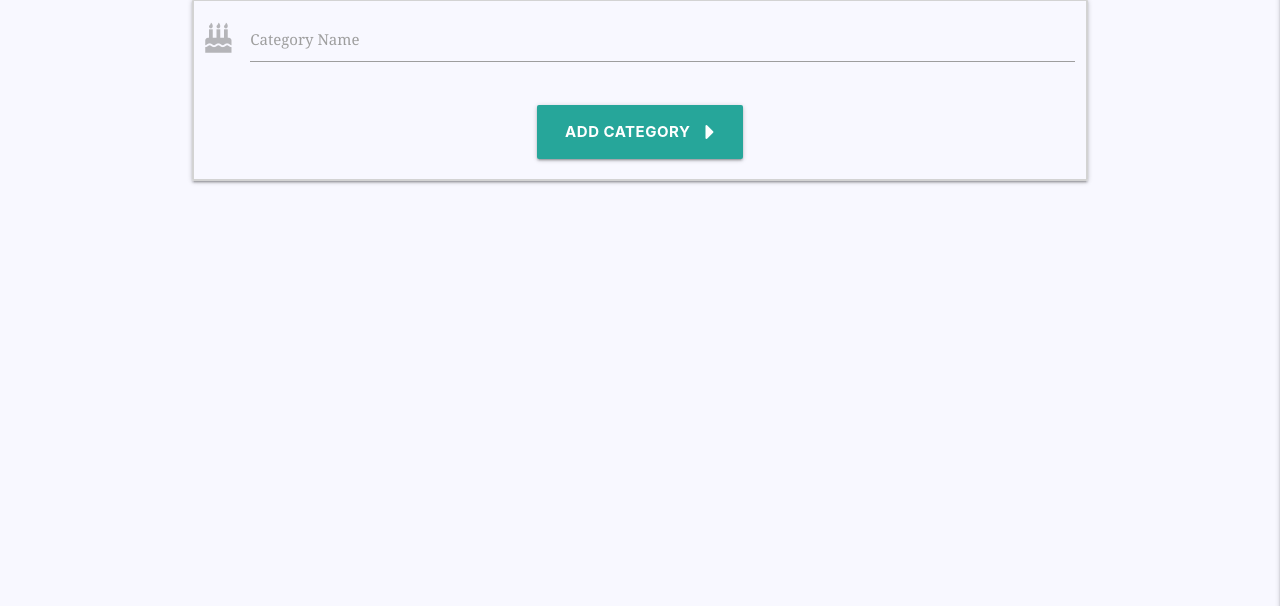
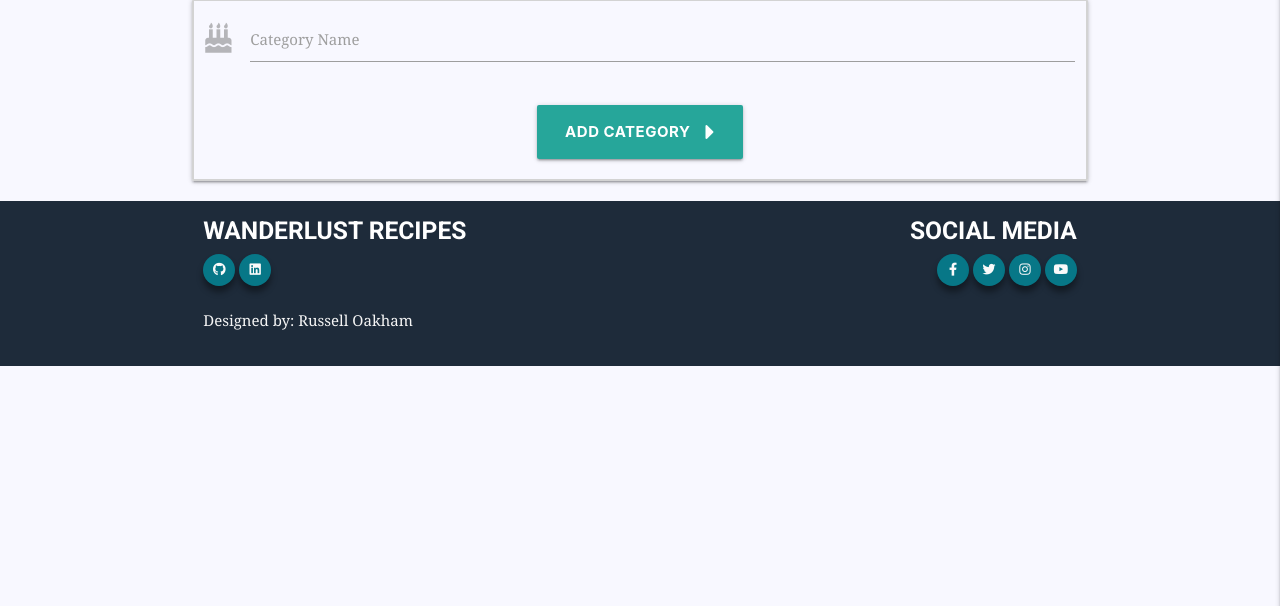
Before and after one commit to RussOakham/wanderlust-recipes, a Flask app: page /add_category in a window 1280 px wide. Shown: the part 181-787 px from the top of the page. Run offline with Flask 2, Linux system fonts and the light colour scheme; some libraries are stand-ins or nearby versions.

Commit message:
footer - footer added and styled

```diff
--- a/static/css/style.css
+++ b/static/css/style.css
@@ -155,6 +155,47 @@ nav .brand-logo i.material-icons {
     height: 30vh;
     background-size: contain;
     margin-bottom: 20px;
+}
+
+#footer-row {
+    margin-bottom: 0;
+    padding-bottom: 20px;
+}
+
+.page-footer {
+    background-color: #1E2B3A;
+    padding: 0;
+}
+
+.page-footer .footer-copyright {
+    padding: 0px;
+}
+
+.social-links a i {
+    width: 32px;
+    height: 32px;
+    padding: 12px 0;
+    margin-bottom: 8px;
+    border-radius: 25px;
+    font-size: 13px;
+    line-height: 7px;
+    text-align: center;
+    color: #fafafa;
+    background: #077787;
+    -moz-transition: background-color 0.35s ease-in-out;
+    -webkit-transition: background-color 0.35s ease-in-out;
+    -o-transition: background-color 0.35s ease-in-out;
+    transition: background-color 0.35s ease-in-out;
+    -webkit-box-shadow: 0px 0.4rem 0.4rem 0px rgba(0, 0, 0, .4);
+    box-shadow: 0px 0.4rem 0.4rem 0px rgba(0, 0, 0, .4);
+}
+
+.social-links a i:hover {
+    background-color: #2bbbad;
+}
+
+.right {
+    text-align: right;
 }
 
 .recipe-panel {
--- a/templates/base.html
+++ b/templates/base.html
@@ -88,6 +88,47 @@
         {% endblock %}
     </main>
 
+    <footer class="page-footer">
+        <div class="container">
+            <div class="row" id="footer-row">
+                <div class="col s6">
+                    <h5 class="white-text">Wanderlust Recipes</h5>
+                    <div class="social-links">
+                        <a href="https://github.com/RussOakham/"><i class="fab fa-github fa-lg"
+                                aria-label="Website Developers GitHub"></i></a>
+                        <a href="https://www.linkedin.com/in/russell-oakham-11a08585/"
+                            aria-label="Website Developers LinkedIn"><i class="fab fa-linkedin fa-lg"></i></a>
+                    </div>
+                    <p class="grey-text text-lighten-4">Designed by: Russell Oakham</p>
+                </div>
+                <div class="col s6 right">
+                    <h5 class="white-text">Social Media</h5>
+                    <div class="social-links">
+                        <a href="https://www.facebook.com/" target="_blank" rel="noopener noreferrer">
+                            <i class="fab fa-facebook-f" aria-hidden="true"></i>
+                            <span class="sr-only">Facebook</span>
+                        </a>
+                        <a href="https://twitter.com/" target="_blank" rel="noopener noreferrer">
+                            <i class="fab fa-twitter" aria-hidden="true"></i>
+                            <span class="sr-only">Twitter</span>
+                        </a>
+                        <a href="https://www.instagram.com/" target="_blank" rel="noopener noreferrer">
+                            <i class="fab fa-instagram" aria-hidden="true"></i>
+                            <span class="sr-only">Instagram</span>
+                        </a>
+                        <a href="https://www.youtube.com/" target="_blank" rel="noopener noreferrer">
+                            <i class="fab fa-youtube" aria-hidden="true"></i>
+                            <span class="sr-only">YouTube</span>
+                        </a>
+                    </div>
+                </div>
+                <div class="footer-copyright">
+                    © 2021 Copyright Text
+                </div>
+            </div>
+        </div>
+    </footer>
+
     <!-- Scripts -->
     <script src="https://code.jquery.com/jquery-3.6.0.min.js"
         integrity="sha256-/xUj+3OJU5yExlq6GSYGSHk7tPXikynS7ogEvDej/m4=" crossorigin="anonymous"></script>
```
